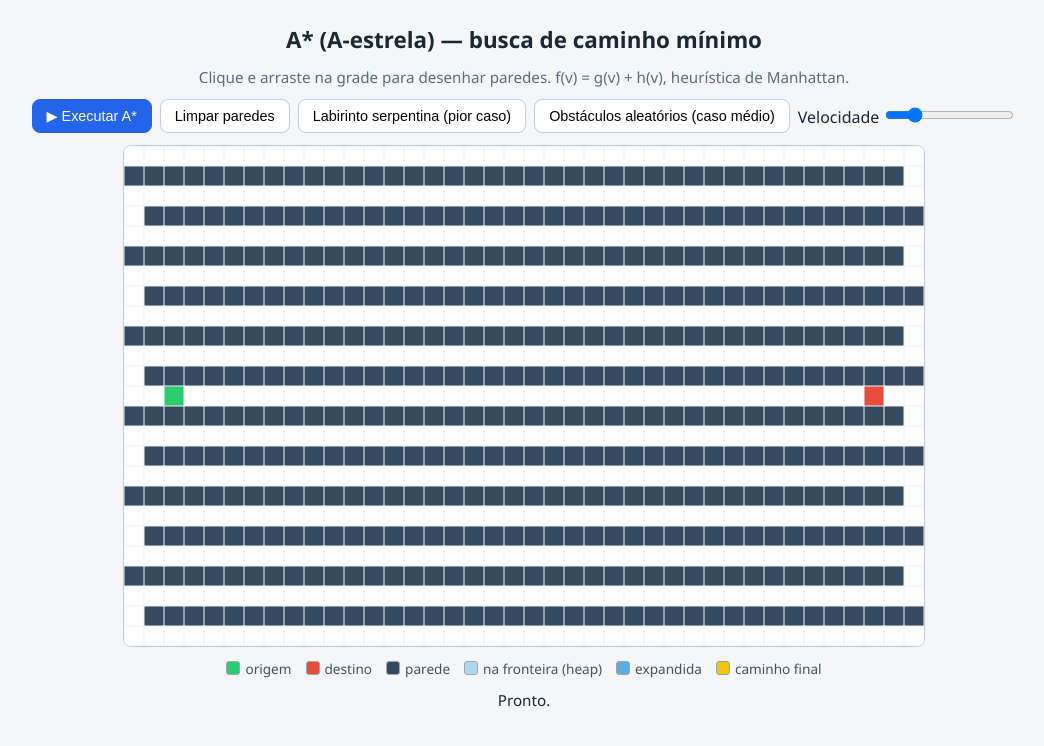
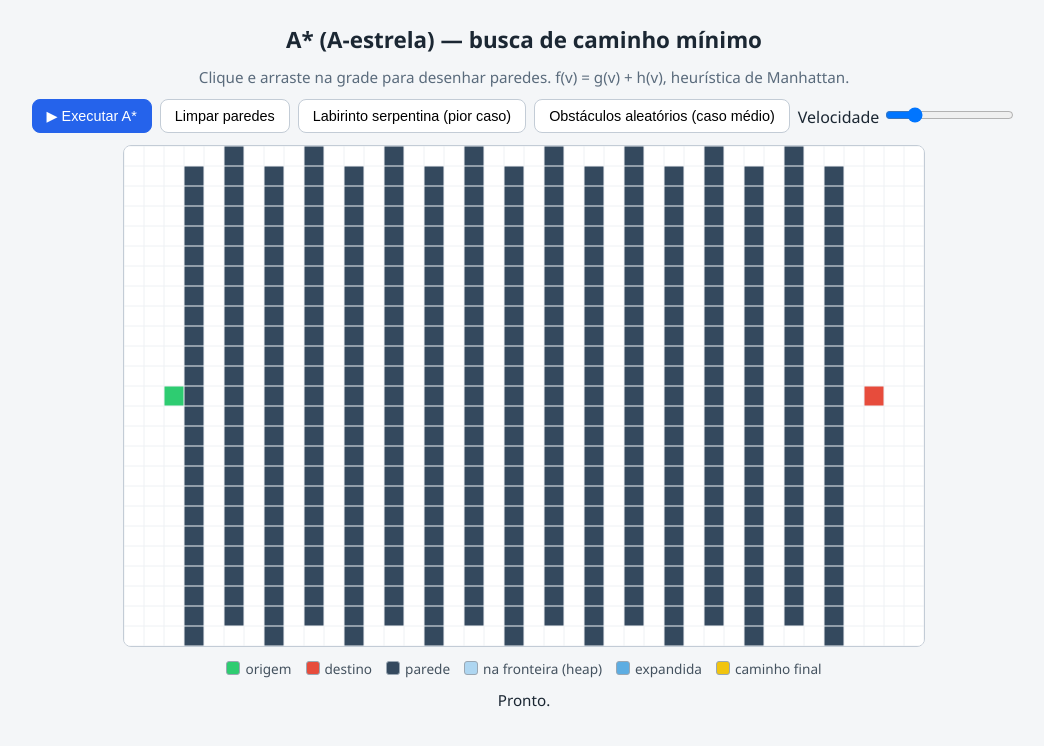
Before and after one commit to P4d1lh4/Projeto-Teoria-A-, a plain HTML site: page demo/index.html in a window 1280 px wide. Both pictures are taken after a click on the button "Labirinto serpentina (pior caso)". Shown: the whole page, without its empty margins (116-1160 px from the left). Drawn offline with Linux system fonts and the light colour scheme.

Commit message:
fix: serpentina vertical e offset de borda na demo; instrucao de teste JS no Windows

```diff
--- a/demo/index.html
+++ b/demo/index.html
@@ -249,9 +249,11 @@ function limparBusca() {
 let desenhando = false, valorPincel = 1;
 
 function celulaDoEvento(ev) {
+  // clientLeft/clientTop compensam a borda CSS de 1px do canvas, para que
+  // o clique seja mapeado em relação à superfície de desenho.
   const rect = tela.getBoundingClientRect();
-  const c = Math.floor((ev.clientX - rect.left) / CELULA);
-  const r = Math.floor((ev.clientY - rect.top) / CELULA);
+  const c = Math.floor((ev.clientX - rect.left - tela.clientLeft) / CELULA);
+  const r = Math.floor((ev.clientY - rect.top - tela.clientTop) / CELULA);
   if (r < 0 || r >= LINHAS || c < 0 || c >= COLUNAS) return null;
   return [r, c];
 }
@@ -294,11 +296,14 @@ document.getElementById("limpar").addEventListener("click", () => {
 });
 
 document.getElementById("serpentina").addEventListener("click", () => {
+  // Origem e destino estão na MESMA LINHA, então as paredes do labirinto
+  // precisam ser VERTICAIS (colunas ímpares entre os terminais, com a
+  // abertura alternando entre o topo e a base) para forçar o zigue-zague.
   grade = criarGrade();
-  for (let r = 1; r < LINHAS - 1; r += 2) {
-    const abertura = (Math.floor(r / 2) % 2 === 0) ? COLUNAS - 1 : 0;
-    for (let c = 0; c < COLUNAS; c++) {
-      if (c !== abertura) grade[r][c] = 1;
+  for (let c = ORIGEM[1] + 1; c < DESTINO[1]; c += 2) {
+    const abertura = (Math.floor(c / 2) % 2 === 0) ? LINHAS - 1 : 0;
+    for (let r = 0; r < LINHAS; r++) {
+      if (r !== abertura) grade[r][c] = 1;
     }
   }
   for (const [r, c] of [ORIGEM, DESTINO]) grade[r][c] = 0;
```
Also changed, not shown: javascript/test/astar.test.js (+2 -1 lines).
